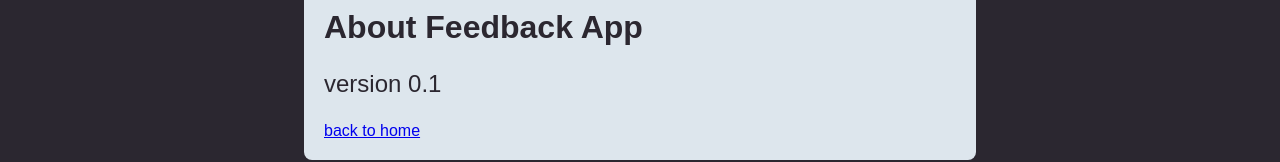
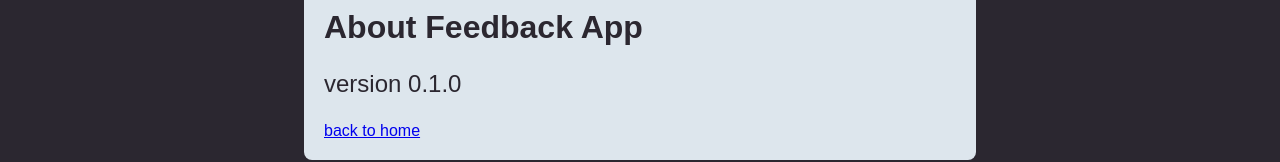
Before and after one commit to nnivxix/feedback-app, a React (Vite) app: page /about in a window 1280 px wide. Shown: the part 194-356 px from the top of the page. Built offline with nearby package versions, Linux system fonts and the light colour scheme.

Commit message:
fix: version

```diff
--- a/package.json
+++ b/package.json
@@ -1,7 +1,7 @@
 {
   "name": "feedback-app",
   "private": true,
-  "version": "0.0.0",
+  "version": "0.1.0",
   "type": "module",
   "scripts": {
     "dev": "vite",
--- a/src/pages/AboutPage.tsx
+++ b/src/pages/AboutPage.tsx
@@ -5,7 +5,7 @@ function AboutPage() {
     <Card cool={false}>
       <div>
         <h1>About Feedback App</h1>
-        <p>version 0.1</p>
+        <p>version 0.1.0</p>
         <Link to={"/"}>back to home</Link>
       </div>
     </Card>
```
Also changed, not shown: 1 other file (tests, documents, lock files or other folders).
